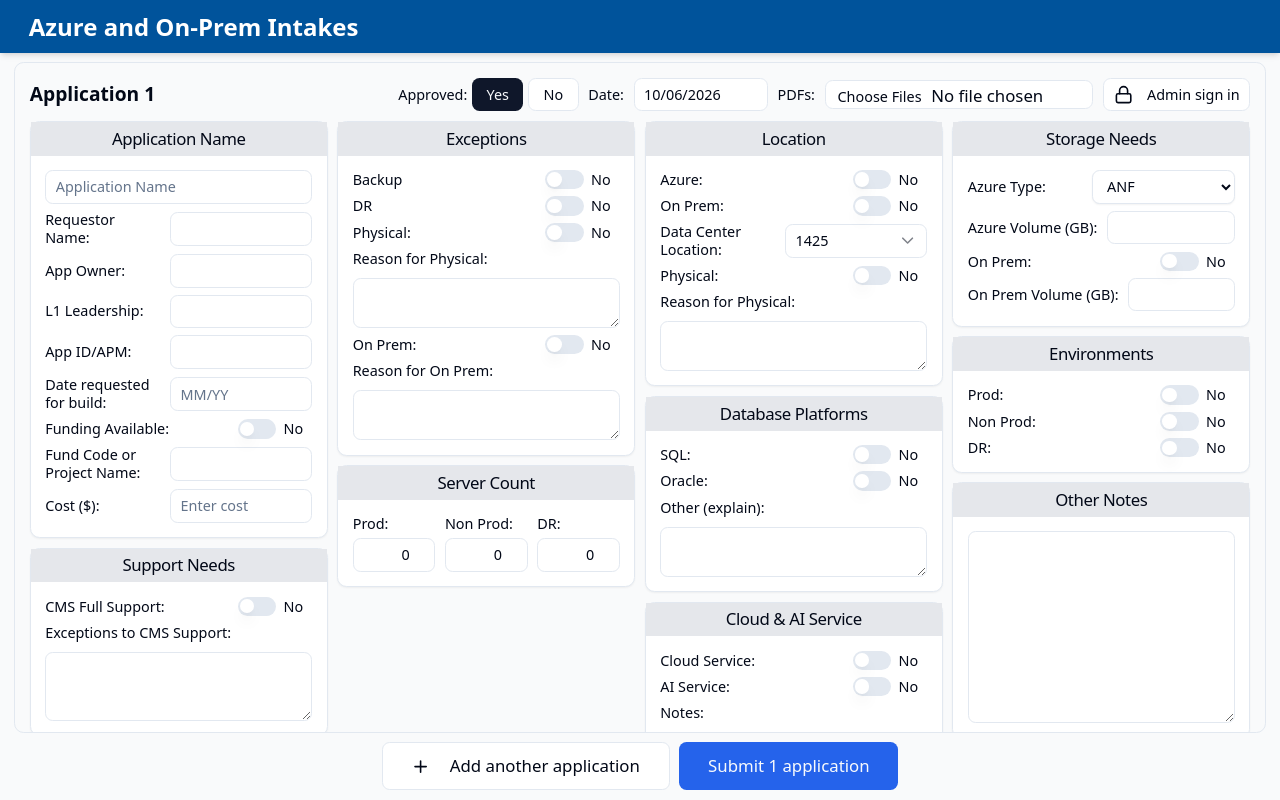
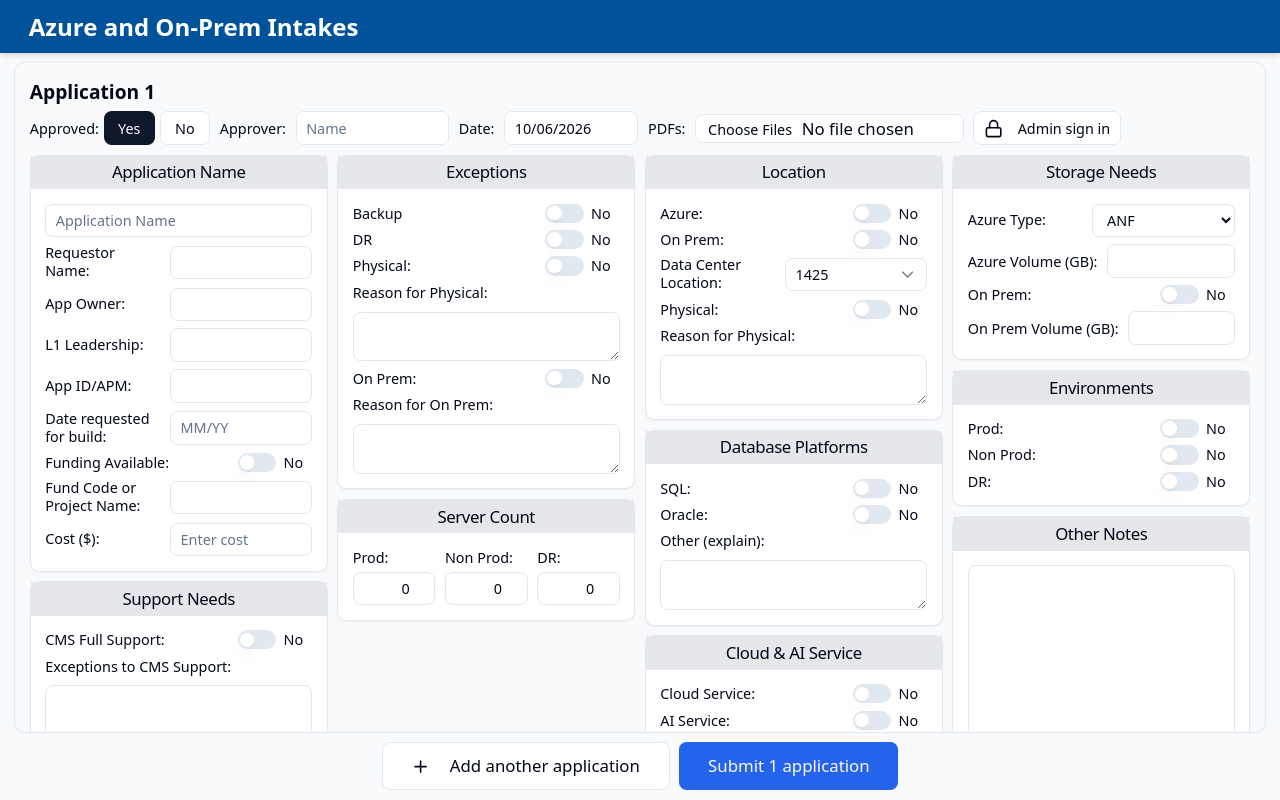
Before and after one commit to Jeevanhm/intake-form-g1, a React (Vite) app: page / in a window 1280 px wide. Both pictures are taken after a click on the button "Yes". Built offline with nearby package versions, Linux system fonts and the light colour scheme.

Commit message:
update approver name

```diff
--- a/src/components/WeeklyIntakeForm.tsx
+++ b/src/components/WeeklyIntakeForm.tsx
@@ -65,6 +65,7 @@ const createInitialFormData = () => ({
   onPremVolume: "",
   otherNotes: "",
   approved: "",
+  approverName: "",
 });
 
 type ApplicationFormData = ReturnType<typeof createInitialFormData>;
@@ -526,6 +527,18 @@ const WeeklyIntakeForm = () => {
                     value={formData.approved}
                     onChange={(value) => handleInputChange(id, "approved", value)}
                   />
+                  {formData.approved === "Yes" && (
+                    <>
+                      <label htmlFor={`approver-name-${id}`} className="text-xs font-medium">Approver:</label>
+                      <Input
+                        id={`approver-name-${id}`}
+                        value={formData.approverName}
+                        onChange={(event) => handleInputChange(id, "approverName", event.target.value)}
+                        placeholder="Name"
+                        className="h-7 w-32 px-2 py-0.5 text-xs md:text-xs"
+                      />
+                    </>
+                  )}
                   <label htmlFor={`week-date-${id}`} className="text-xs font-medium">Date:</label>
                   <Input
                     id={`week-date-${id}`}
```
